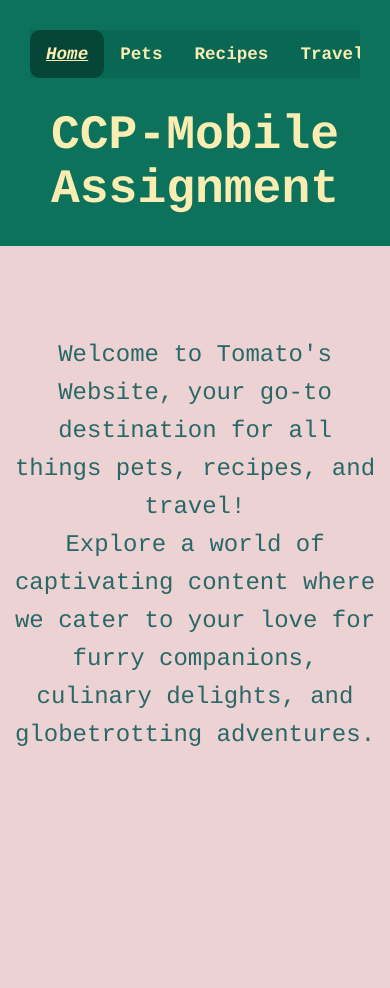
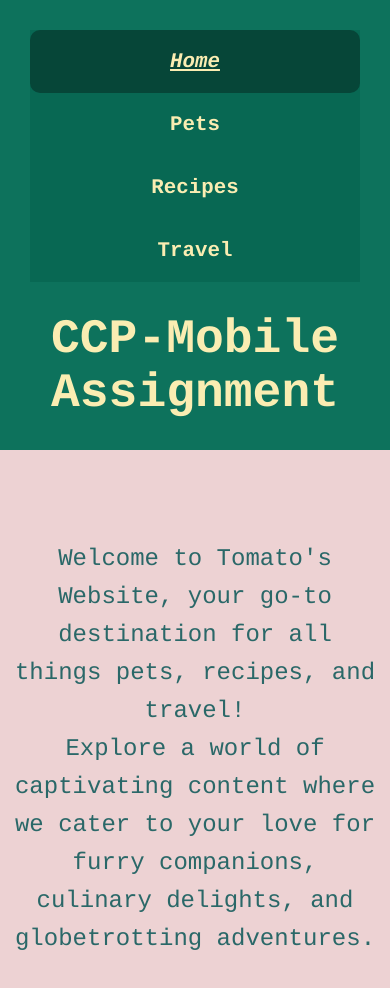
Before and after one commit to KathrynLin/ccp_mobile_w24, a plain HTML site: page index.html in a window 390 px wide. Shown: the top 988 px of the page. Drawn offline with Linux system fonts and the light colour scheme.

Commit message:
revise nav bar

```diff
--- a/css/style.css
+++ b/css/style.css
@@ -51,7 +51,7 @@ nav ul li{
 }
 
 nav ul li a{
-    display: inline-block;
+    display: block;
     text-align: center;
     padding: 14px 16px;
     text-decoration: none;
@@ -71,6 +71,26 @@ nav .active a {
     text-decoration: underline;
     font-style: italic;
 }
+
+
+/* Media query for mobile devices */
+@media screen and (max-width: 800px) {
+    nav ul {
+        grid-template-columns: 1fr; /* Stack the menu items vertically */
+        height: auto; /* Adjust height as needed */
+    }
+
+    nav ul li {
+        text-align: center; /* Center align on mobile */
+        width: 100%; /* Full width of the container */
+    }
+
+    nav ul li a {
+        padding: 20px 16px; /* Increase padding for larger touch area */
+        font-size: 1.3rem; /* Increase font size for better readability */
+    }
+}
+
 
 /* Main Content */
 
@@ -450,5 +470,3 @@ footer {
         transition: none;        /* sets to default setting */
        }
 }
-
-@media screen and (max-width: 768px) {
```
